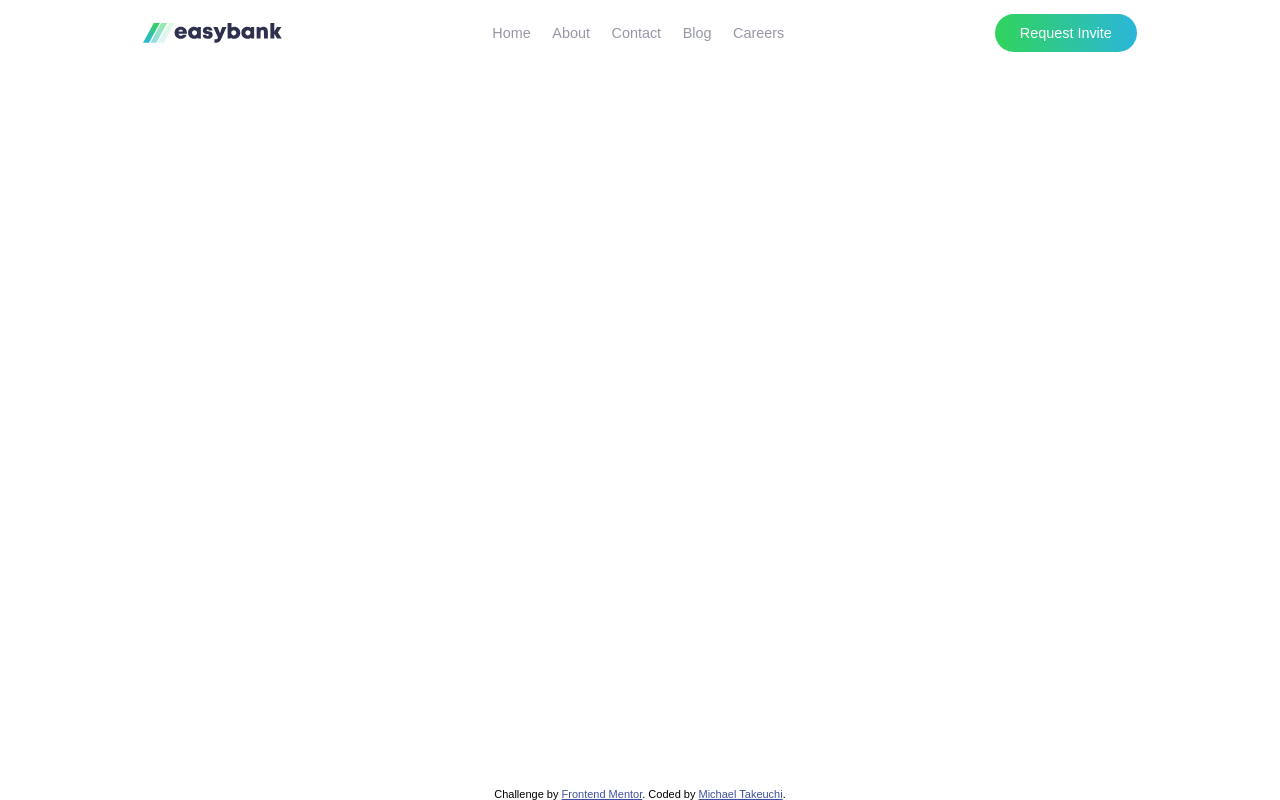
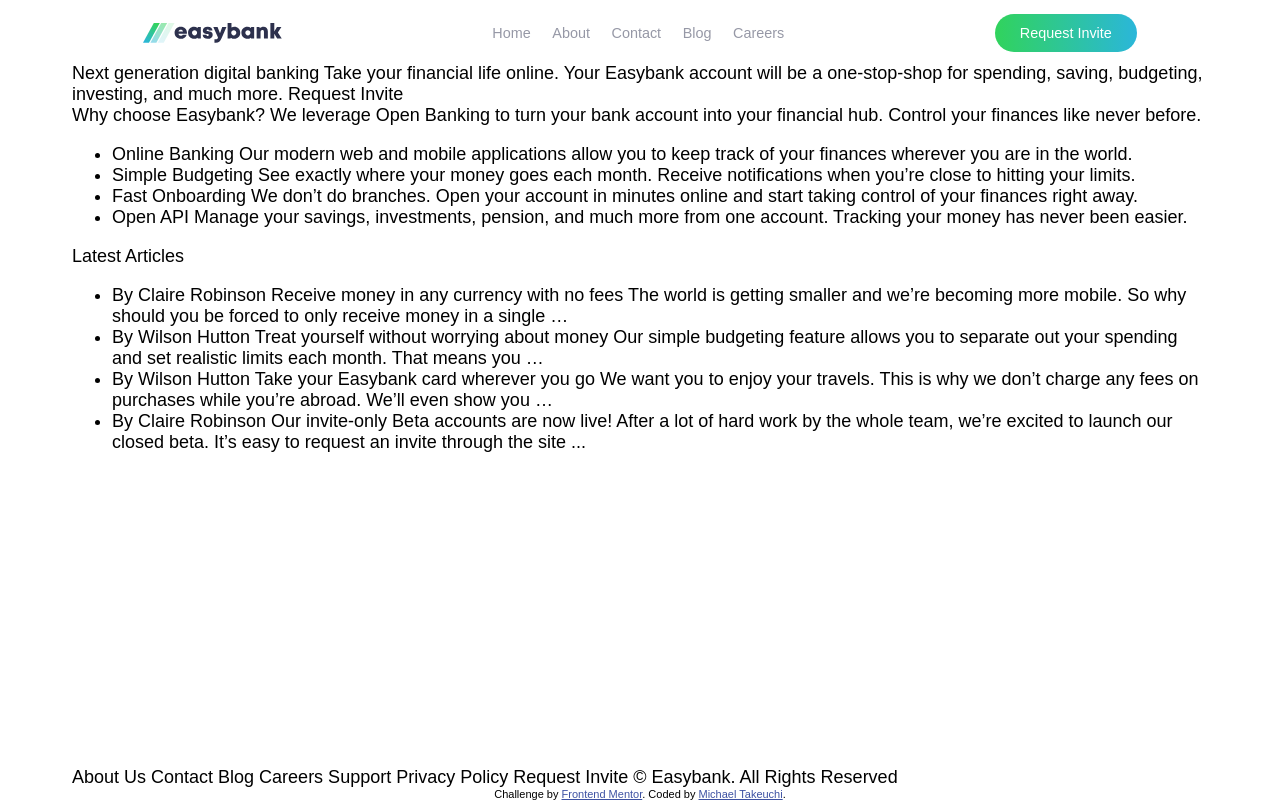
Before and after one commit to mmtakeuchi/easybank-landing, a React (Create React App) app: page / in a window 1280 px wide. Built offline with nearby package versions, Linux system fonts and the light colour scheme; a web font is replaced by a local one.

Commit message:
copied over details from original html file to react file

```diff
--- a/src/App.js
+++ b/src/App.js
@@ -1,12 +1,14 @@
 import "./App.scss";
 import Header from "./components/Header/Header";
-import Attribution from "./components/Attribution/Attribution";
+import Main from "./components/Main/Main";
+import Footer from "./components/Footer/Footer";
 
 function App() {
   return (
     <div className="App">
       <Header />
-      <Attribution />
+      <Main />
+      <Footer />
     </div>
   );
 }
--- a/src/App.scss
+++ b/src/App.scss
@@ -14,13 +14,6 @@
   }
 }
 
-.App-header {
-  background-color: #282c34;
-  min-height: 100vh;
-  display: flex;
-  flex-direction: column;
-  align-items: center;
-  justify-content: center;
-  font-size: calc(10px + 2vmin);
-  color: white;
+.App > * {
+  padding: 0 4em;
 }
--- /dev/null
+++ b/src/components/Footer/Footer.jsx
@@ -0,0 +1,15 @@
+import React from "react";
+import "./Footer.scss";
+import Attribution from "../Attribution/Attribution";
+
+const Footer = () => {
+  return (
+    <div className="footer">
+      About Us Contact Blog Careers Support Privacy Policy Request Invite ©
+      Easybank. All Rights Reserved
+      <Attribution />
+    </div>
+  );
+};
+
+export default Footer;
--- /dev/null
+++ b/src/components/Footer/Footer.scss
@@ -0,0 +1,3 @@
+.footer {
+  margin-top: auto;
+}
--- /dev/null
+++ b/src/components/Main/Main.jsx
@@ -0,0 +1,66 @@
+import React from "react";
+import "./Main.scss";
+
+const Main = () => {
+  return (
+    <div>
+      <div className="introContainer">
+        <div className="introSection">
+          Next generation digital banking Take your financial life online. Your
+          Easybank account will be a one-stop-shop for spending, saving,
+          budgeting, investing, and much more. Request Invite
+        </div>
+        <div className="featureContainer">
+          Why choose Easybank? We leverage Open Banking to turn your bank
+          account into your financial hub. Control your finances like never
+          before.
+          <ul className="featuresList">
+            <li>
+              Online Banking Our modern web and mobile applications allow you to
+              keep track of your finances wherever you are in the world.
+            </li>
+            <li>
+              Simple Budgeting See exactly where your money goes each month.
+              Receive notifications when you’re close to hitting your limits.
+            </li>
+            <li>
+              Fast Onboarding We don’t do branches. Open your account in minutes
+              online and start taking control of your finances right away.
+            </li>
+            <li>
+              Open API Manage your savings, investments, pension, and much more
+              from one account. Tracking your money has never been easier.
+            </li>
+          </ul>
+        </div>
+      </div>
+      <div className="articlesContainer">
+        Latest Articles
+        <ul>
+          <li>
+            By Claire Robinson Receive money in any currency with no fees The
+            world is getting smaller and we’re becoming more mobile. So why
+            should you be forced to only receive money in a single …
+          </li>
+          <li>
+            By Wilson Hutton Treat yourself without worrying about money Our
+            simple budgeting feature allows you to separate out your spending
+            and set realistic limits each month. That means you …
+          </li>
+          <li>
+            By Wilson Hutton Take your Easybank card wherever you go We want you
+            to enjoy your travels. This is why we don’t charge any fees on
+            purchases while you’re abroad. We’ll even show you …
+          </li>
+          <li>
+            By Claire Robinson Our invite-only Beta accounts are now live! After
+            a lot of hard work by the whole team, we’re excited to launch our
+            closed beta. It’s easy to request an invite through the site ...
+          </li>
+        </ul>
+      </div>
+    </div>
+  );
+};
+
+export default Main;
```
Also changed, not shown: src/components/Main/Main.scss (added).
